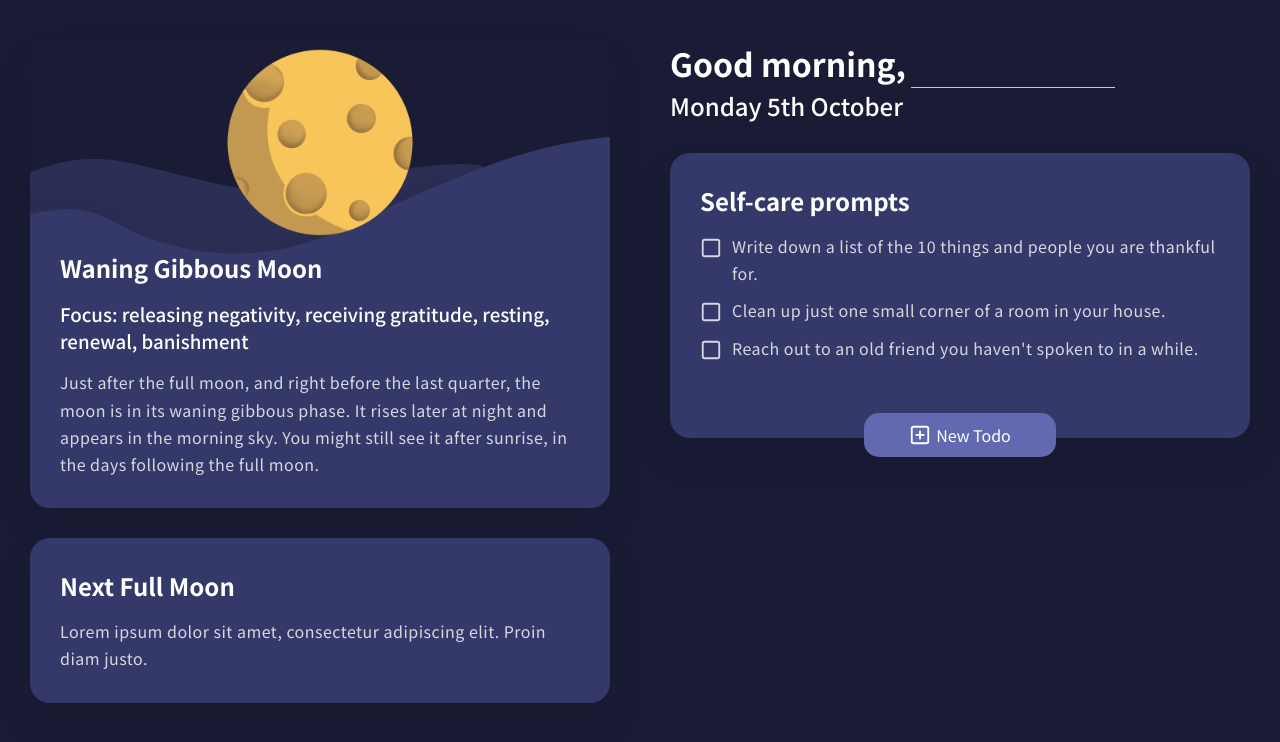
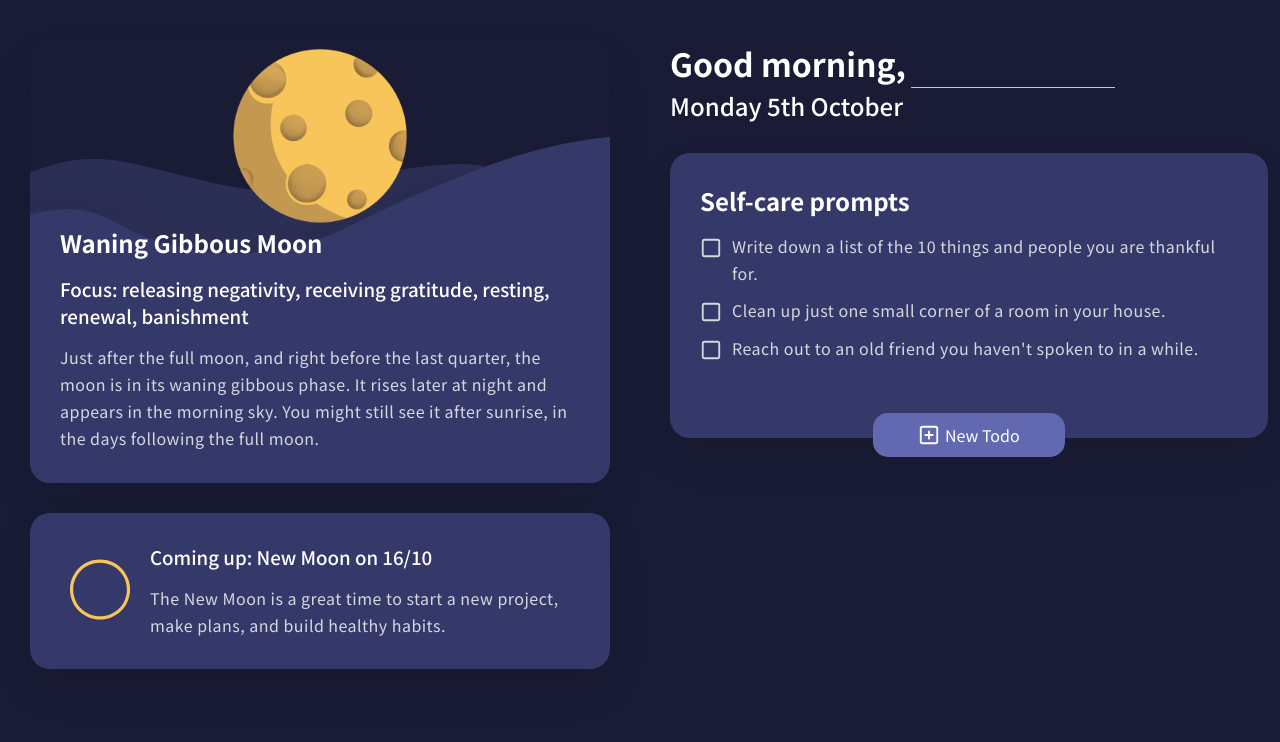
Before and after one commit to paulinemss/moonlight, a React (Create React App) app: page / in a window 1280 px wide. Shown: the top 742 px of the page. Built offline with nearby package versions, Linux system fonts and the light colour scheme.

Commit message:
New feature: show when next full moon or new moon is coming up

```diff
--- a/src/App.js
+++ b/src/App.js
@@ -2,6 +2,7 @@ import React from 'react';
 import Greeting from './components/Greeting';
 import MoonCard from './components/MoonCard';
 import Activities from './components/Activities';
+import NextMoon from './components/NextMoon';
 import data from './data/moon';
 import { getMoonPhase } from './helpers';
 
@@ -38,11 +39,12 @@ class App extends React.Component {
             <p>{data[this.state.moonPhase]["description"]}</p>
           </MoonCard>
           <div className='card__wrapper card__nextmoon'>
-            <h2>Next Full Moon</h2>
-            <p>Lorem ipsum dolor sit amet, consectetur adipiscing elit. Proin diam justo.</p>
+            <NextMoon
+              now={this.state.now}
+            />
           </div>
         </div>
-        <div className='column'>
+        <div className='column column__activities'>
           <Greeting
             now={this.state.now}
           />
--- a/src/components/Activities.js
+++ b/src/components/Activities.js
@@ -16,8 +16,7 @@ class Activities extends React.Component {
       completedTodos: [],
       inputHidden: 'inputtodo__hidden',
       inputValue: '',
-      userInput: [],
-      mergedTodos: []
+      userInput: []
     }
 
     this.userInputField = React.createRef();
@@ -136,7 +135,7 @@ class Activities extends React.Component {
       usedTodos = savedUsedTodos;
     }
 
-    // checking if three todos have already been rendered and saved to local storage today
+    // checking if three todos and/or user input have already been rendered and saved to local storage today
     const savedDailyTodos = JSON.parse(
       localStorage.getItem(`threeTodos-${today}`)
     );
@@ -144,20 +143,16 @@ class Activities extends React.Component {
       localStorage.getItem(`userInput-${today}`)
     );
 
-    if (savedDailyTodos && savedUserInput) {
-      const mergedTodos = savedDailyTodos.concat(savedUserInput);
+    if (savedDailyTodos) {
       this.setState({ threeTodos: savedDailyTodos });
-      this.setState({ userInput: savedUserInput });
-      this.setState({ mergedTodos: mergedTodos });
     } else {
       const threeTodos = this.getThreeTodos(todos, moonPhase);
       this.setState({ threeTodos: threeTodos })
       localStorage.setItem(`threeTodos-${today}`, JSON.stringify(threeTodos));
-      if (savedUserInput) {
-        const mergedTodos = threeTodos.concat(savedUserInput);
-        this.setState({ userInput: savedUserInput });
-        this.setState({ mergedTodos: mergedTodos });
-      }
+    }
+
+    if (savedUserInput) {
+      this.setState({ userInput: savedUserInput });
     }
 
     // checking if there are already completed daily todos
--- /dev/null
+++ b/src/components/NextMoon.js
@@ -0,0 +1,38 @@
+import React from 'react';
+import { getNextMoon } from '../helpers';
+import data from '../data/moon';
+import { WiMoonNew, WiMoonFull } from "react-icons/wi";
+
+function NextMoon (props) {
+  const { now } = props;
+  const nextMoonObj = getNextMoon(now);
+  const nextMoonPhase = nextMoonObj.phase;
+  const nextMoonDate = nextMoonObj.date;
+
+  return (
+    <div className='nextmoon__main'>
+      <div className='nextmoon__icon' >
+        {nextMoonPhase === 'newMoon'
+          ? <WiMoonNew />
+          : <WiMoonFull />
+        }
+      </div>
+      <div className='nextmoon__text'>
+        <h3>
+          Coming up: {data[nextMoonPhase]["name"]} on {nextMoonDate.getDate()}/{nextMoonDate.getMonth() + 1}
+        </h3>
+
+        {nextMoonPhase === 'newMoon'
+          ? <p>
+              The New Moon is a great time to start a new project, make plans, and build healthy habits.
+            </p>
+          : <p>
+              The Full Moon is a great time to celebrate recent achievements, practice self-care and enjoy the night.
+            </p>
+        }
+      </div>
+    </div>
+  )
+}
+
+export default NextMoon;
--- a/src/helpers.js
+++ b/src/helpers.js
@@ -56,6 +56,27 @@ export function getMoonPhase(year, month, day) {
   return currentMoon;
 }
 
+export function getNextMoon (now) {
+  const start = new Date(now);
+  const end = new Date('01/01/2050');
+
+  for (let d = start; d <= end; d.setDate(d.getDate() + 1)) {
+    const newD = new Date(d);
+    const newYear = newD.getFullYear();
+    const newMonth = newD.getMonth();
+    const newDay = newD.getDate();
+    const moonPhase = getMoonPhase(newYear, newMonth, newDay);
+    const nextMoon = {};
+
+    if (moonPhase === 'newMoon' || moonPhase === 'fullMoon') {
+      nextMoon.phase = moonPhase;
+      nextMoon.date = newD;
+      return nextMoon;
+    }
+  }
+}
+
+
 export function getFriendlyDate (date) {
   if (date === 1 || date === 21 || date === 31) {
     return date += 'st';
--- a/src/index.css
+++ b/src/index.css
@@ -44,6 +44,7 @@ ul {
 
 .column {
   max-width: 50%;
+  width: 50%;
 }
 
 .column > .card__wrapper {
@@ -67,7 +68,7 @@ ul {
   background: url('assets/background-large.png') #35396A no-repeat;
   background-position: top;
   background-size: 100% 250px;
-  padding: 18vw 30px 30px 30px;
+  padding: 16vw 30px 30px 30px;
   border-radius: 20px;
   margin-left: 30px;
   margin-right: 30px;
@@ -83,8 +84,8 @@ ul {
 }
 
 .moon__image {
-  width: 32vw;
-  height: 32vw;
+  width: 30vw;
+  height: 30vw;
   background: url('assets/full-moon.png') no-repeat;
   background-position: top;
   background-size: 100%;
@@ -96,6 +97,22 @@ ul {
 
 .card__nextmoon {
   margin-top: 30px;
+}
+
+.nextmoon__main {
+  display: flex;
+  align-items: center;
+}
+
+.nextmoon__icon {
+  color: #F8C55A;
+  font-size: 80px;
+  align-self: center;
+  display: flex;
+}
+
+.nextmoon__text {
+  margin-left: 10px;
 }
 
 /* greetings elements CSS */
@@ -194,8 +211,13 @@ ul {
 
 /* activities elements CSS */
 
+.column__activities {
+  margin-right: 60px;
+  width: 42%;
+}
+
 .card__activities {
-  margin-bottom: 50px !important;
+  width: 100%;
 }
 
 .ps .ps__rail-x:hover, .ps .ps__rail-y:hover, .ps .ps__rail-x:focus, .ps .ps__rail-y:focus, .ps .ps__rail-x.ps--clicking, .ps .ps__rail-y.ps--clicking {
```
